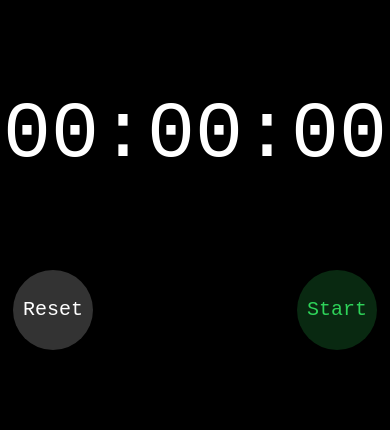
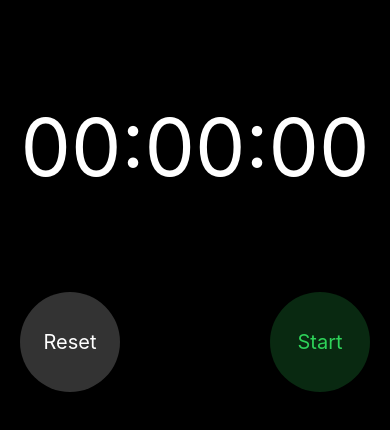
Before and after one commit to Shopify/eng-intern-assessment-react-native, a React Native app: screen / in a window 390 px wide. Shown: the top 430 px of the page. Built offline with nearby package versions, Linux system fonts and the light colour scheme.

Commit message:
Removed font family and adjusted button misalignment

```diff
--- a/src/StopWatch.tsx
+++ b/src/StopWatch.tsx
@@ -5,25 +5,11 @@ import StopWatchDigitalCounter from "./components/StopWatchDigitalCounter";
 import StopWatchLaps from "./components/StopWatchLaps";
 import { colors } from "./styles";
 
-/**
- * The StopWatch component.
- *
- * This component serves as the main container for the stopwatch application.
- * It manages the state and logic for timing, laps, and controls for starting,
- * stopping, resetting, and recording laps of the stopwatch.
- */
 export default function StopWatch() {
-  // State variables
-  const [isRunning, setIsRunning] = useState(false); // Whether the stopwatch is running
-  const [timeElapsed, setTimeElapsed] = useState(0); // Time elapsed in milliseconds
-  const [laps, setLaps] = useState<number[]>([]); // Array of lap times
+  const [isRunning, setIsRunning] = useState(false);
+  const [timeElapsed, setTimeElapsed] = useState(0);
+  const [laps, setLaps] = useState<number[]>([]);
 
-  /**
-   * Effect hook to manage the interval timer.
-   *
-   * Sets up an interval that updates the elapsed time every 10ms when the stopwatch is running.
-   * Clears the interval when the stopwatch is stopped.
-   */
   useEffect(() => {
     let interval: ReturnType<typeof setInterval> | undefined;
 
@@ -38,7 +24,6 @@ export default function StopWatch() {
     };
   }, [isRunning]);
 
-  // Event handlers
   const handleStartStop = () => {
     setIsRunning(!isRunning);
   };
@@ -53,7 +38,6 @@ export default function StopWatch() {
     setLaps((prevLaps) => [...prevLaps, timeElapsed]);
   };
 
-  // Calculating lap durations and identifying the longest and shortest laps
   const lapDurations = laps.map((lap, index) =>
     index === 0 ? lap : lap - laps[index - 1]
   );
@@ -71,7 +55,6 @@ export default function StopWatch() {
 
   return (
     <View style={styles.container}>
-      {/* Counter and Control Buttons */}
       <View style={styles.staticContainer}>
         <StopWatchDigitalCounter time={timeElapsed} />
         <StopWatchButton
@@ -81,8 +64,6 @@ export default function StopWatch() {
           isRunning={isRunning}
         />
       </View>
-
-      {/* Laps Display */}
       <StopWatchLaps
         laps={lapDurations}
         maxLapIndex={maxLapIndex}
@@ -92,9 +73,6 @@ export default function StopWatch() {
   );
 }
 
-/**
- * Styles for the StopWatch component.
- */
 const styles = StyleSheet.create({
   container: {
     backgroundColor: colors.black,
@@ -103,6 +81,7 @@ const styles = StyleSheet.create({
     width: "100%",
   },
   staticContainer: {
-    height: "45%",
+    height: "50%",
+    width: "100%",
   },
 });
--- a/src/components/StopWatchButton.tsx
+++ b/src/components/StopWatchButton.tsx
@@ -67,12 +67,12 @@ const styles = StyleSheet.create({
     marginBottom: 30,
   },
   button: {
-    width: 80,
-    height: 80,
+    width: 100,
+    height: 100,
     borderRadius: 50,
     alignItems: "center",
     justifyContent: "center",
-    marginHorizontal: 10,
+    marginHorizontal: 20,
   },
   // Styles for different button states
   redButton: {
@@ -86,7 +86,6 @@ const styles = StyleSheet.create({
   },
   text: {
     fontSize: 20,
-    fontFamily: fonts.main,
   },
   redText: {
     color: colors.lightRed,
--- a/src/components/StopWatchDigitalCounter.tsx
+++ b/src/components/StopWatchDigitalCounter.tsx
@@ -47,7 +47,6 @@ const styles = StyleSheet.create({
   counter: {
     fontSize: 80,
     color: colors.white,
-    fontFamily: fonts.main,
   },
 });
 
--- a/src/components/StopWatchLaps.tsx
+++ b/src/components/StopWatchLaps.tsx
@@ -94,7 +94,6 @@ const styles = StyleSheet.create({
   },
   lapText: {
     fontSize: 20,
-    fontFamily: fonts.main,
   },
   maxLap: {
     color: colors.lightRed,
--- a/src/styles.ts
+++ b/src/styles.ts
@@ -1,3 +1,4 @@
+// Constant colors styles
 export const colors = {
   black: "#000",
   gray: "#333",
@@ -7,7 +8,3 @@ export const colors = {
   red:  '#340E0B',
   lightRed: '#FF4539',
 };
-
-export const fonts = {
-  main: 'monospace',
-};
```
